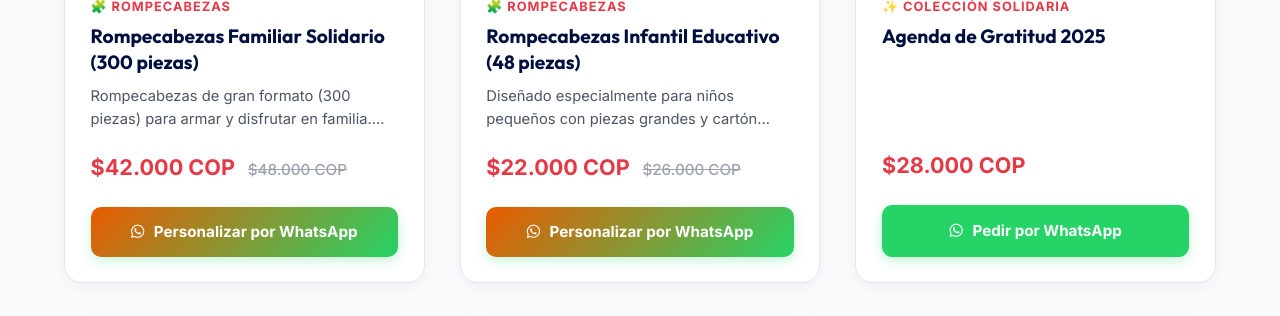
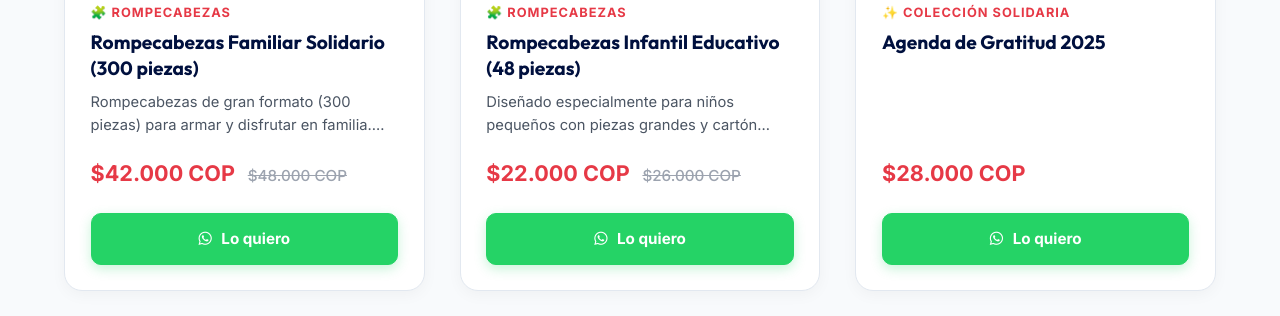
Before and after one commit to totalagroapps/FundacionWeb, a PHP site: page /tienda in a window 1280 px wide. Shown: the part 3241-3557 px from the top of the page. Run offline with PHP 8.4, Linux system fonts and the light colour scheme; data comes from the database, SQL or seed files in the repository.

Commit message:
Ensure all Tienda Solidaria products direct to WhatsApp 573162522445 with 'Lo quiero' button text

```diff
--- a/tienda.php
+++ b/tienda.php
@@ -19,6 +19,10 @@ try {
     if (!in_array('is_customizable', $existingCols)) {
         $pdo->exec("ALTER TABLE products ADD COLUMN is_customizable TINYINT(1) DEFAULT 0");
     }
+
+    // Actualizar enlaces antiguos para que todos apunten al número oficial 573162522445
+    $pdo->exec("UPDATE products SET whatsapp_link = REPLACE(whatsapp_link, '573000000000', '573162522445') WHERE whatsapp_link LIKE '%573000000000%'");
+    $pdo->exec("UPDATE products SET whatsapp_link = REPLACE(whatsapp_link, '573219602652', '573162522445') WHERE whatsapp_link LIKE '%573219602652%'");
 
     // 2. Verificar si existen rompecabezas o productos personalizables; si no, inicializar
     $checkPuzzles = $pdo->query("SELECT COUNT(*) FROM products WHERE category = 'rompecabezas'")->fetchColumn();
@@ -695,15 +699,25 @@ if (empty($products)) {
                             }
                         }
 
-                        $wa_link = $prod['whatsapp_link'] ?? '';
-                        if (empty($wa_link)) {
-                            $msg = $is_customizable
-                                ? "Hola Fundación ADN de Amor, me interesa personalizar el producto: {$name}. ¿Cómo les envío mi foto o diseño?"
-                                : "Hola Fundación ADN de Amor, me gustaría adquirir el producto: {$name}.";
-                            $wa_link = "https://wa.me/573162522445?text=" . urlencode($msg);
-                        } elseif (strpos($wa_link, 'http') === false) {
-                            $wa_link = 'https://' . $wa_link;
+                        $target_wa = '573162522445';
+                        $db_link = $prod['whatsapp_link'] ?? '';
+
+                        // Extraer o generar el mensaje contextual
+                        $msg = '';
+                        if (!empty($db_link) && preg_match('/text=(.*)$/i', $db_link, $matches)) {
+                            $msg = urldecode($matches[1]);
                         }
+
+                        if (empty($msg) || stripos($msg, 'interesa') !== false || stripos($msg, 'quiero') === false) {
+                            if ($is_customizable) {
+                                $msg = "¡Hola Fundación ADN de Amor! Lo quiero: me gustaría personalizar el producto \"{$name}\". ¿Cómo les envío mi foto o diseño?";
+                            } else {
+                                $msg = "¡Hola Fundación ADN de Amor! Lo quiero: me interesa adquirir el producto \"{$name}\".";
+                            }
+                        }
+
+                        // Enlace directo al WhatsApp oficial proporcionado: +57 316 252 2445
+                        $wa_link = "https://wa.me/{$target_wa}?text=" . urlencode($msg);
 
                         // Placeholder si la imagen estuviese vacía
                         if (empty($image)) {
@@ -752,8 +766,8 @@ if (empty($products)) {
                                 <?php endif; ?>
                             </div>
 
-                            <a href="<?php echo htmlspecialchars($wa_link); ?>" target="_blank" rel="noopener noreferrer" class="btn-buy <?php echo $is_customizable ? 'btn-custom-action' : ''; ?>">
-                                <i class="fab fa-whatsapp"></i> <?php echo $is_customizable ? 'Personalizar por WhatsApp' : 'Pedir por WhatsApp'; ?>
+                            <a href="<?php echo htmlspecialchars($wa_link); ?>" target="_blank" rel="noopener noreferrer" class="btn-buy">
+                                <i class="fab fa-whatsapp"></i> Lo quiero
                             </a>
                         </div>
                     </div>
```
